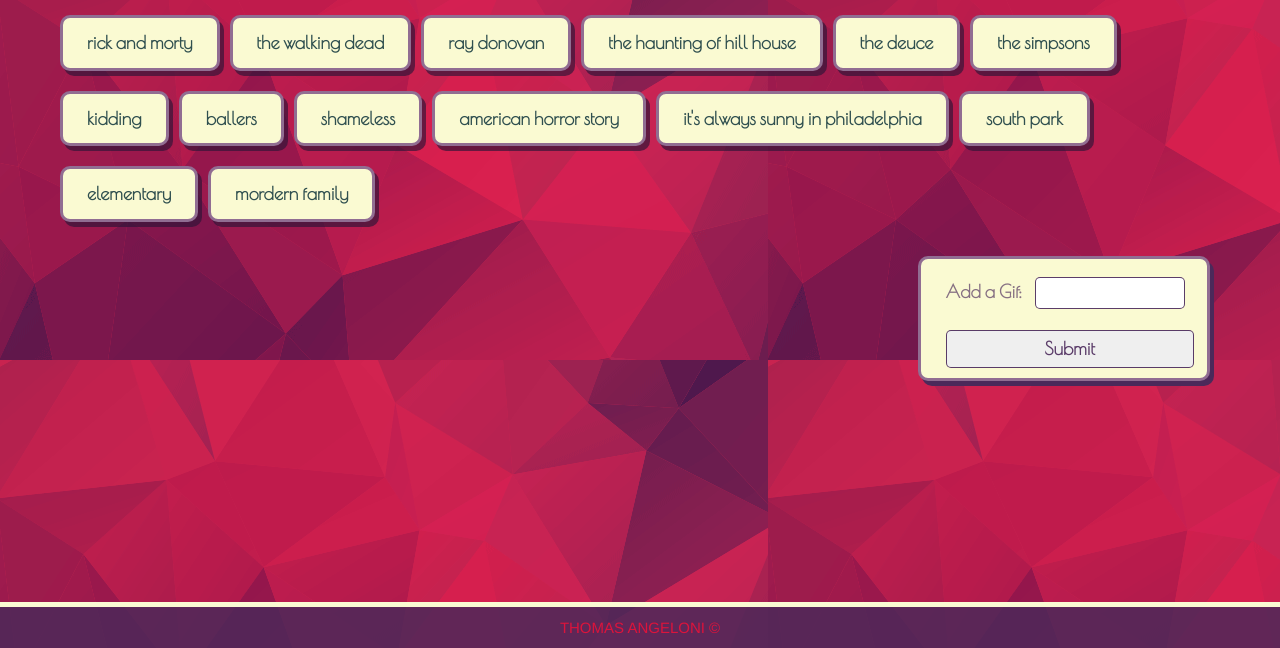
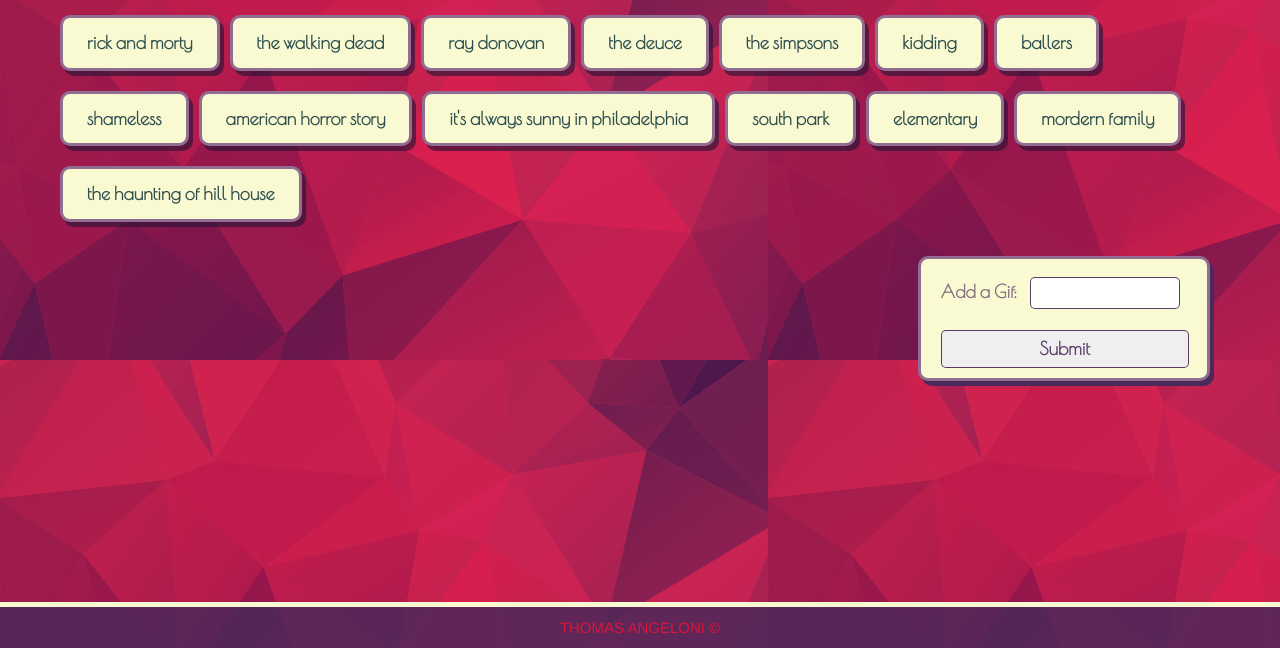
Before and after one commit to TJANGEL/Gif-finder, a plain HTML site: page index.html in a window 1280 px wide. Shown: the part 152-800 px from the top of the page. Drawn offline with nearby package versions, Linux system fonts and the light colour scheme.

Commit message:
updates to css and js

```diff
--- a/assets/css/style.css
+++ b/assets/css/style.css
@@ -94,7 +94,7 @@ body {
   font-size: 18px;
   color: rgba(75, 41, 90, 0.658);
   margin: 20px 0px;
-  margin-left: 10px;
+  margin-left: 5px;
   font-family: 'Poiret One', cursive;
 }
 
@@ -113,7 +113,7 @@ body {
 
 #add-gif {
   margin-top: 5px;
-  margin-left: 10px;
+  margin-left: 5px;
   padding: 5px 98px;
   border-radius: 5px;
   border: 1px solid rgba(75, 41, 90, 0.904);
--- a/assets/javascript/game.js
+++ b/assets/javascript/game.js
@@ -1,7 +1,7 @@
 // Initial arrays
-var gifsArr = ["rick and morty", "the walking dead", "ray donovan", "the haunting of hill house", "the deuce",
+var gifsArr = ["rick and morty", "the walking dead", "ray donovan", "the deuce",
   "the simpsons", "kidding", "ballers", "shameless", "american horror story",
-  "it's always sunny in philadelphia", "south park", "elementary", "mordern family"];
+  "it's always sunny in philadelphia", "south park", "elementary", "mordern family", "the haunting of hill house"];
 
 function renderButtons() {
 
```
